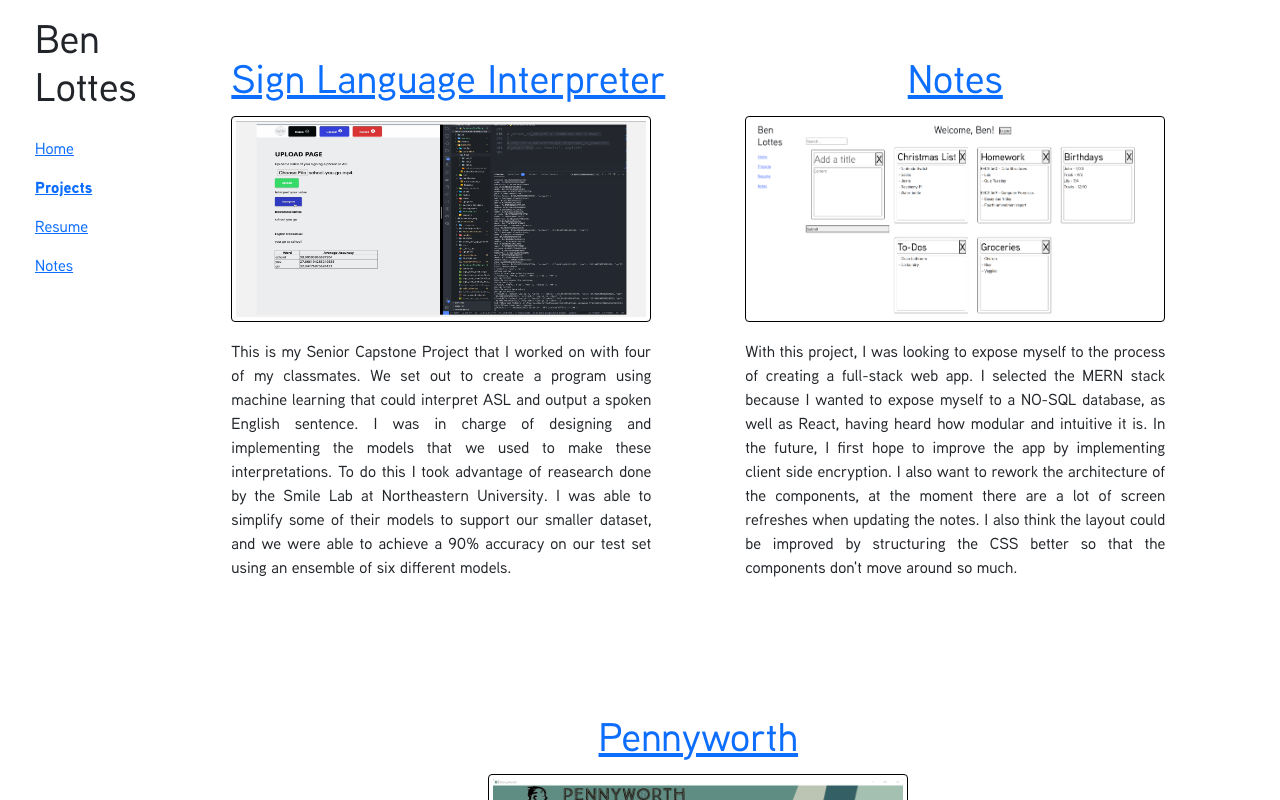
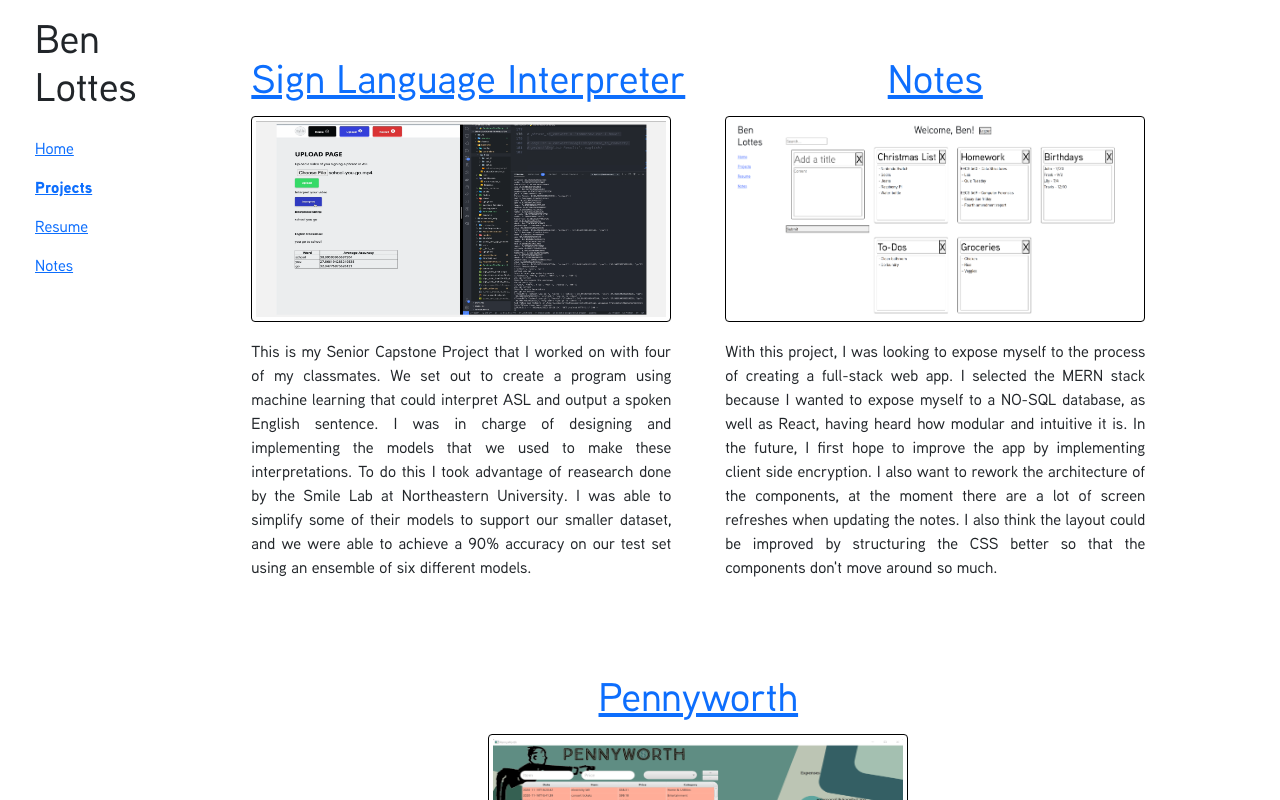
Before and after one commit to benlottes/benlottes.com, a React (Create React App) app in the folder benlottes-react-app/: page /Projects in a window 1280 px wide. Shown: the top 800 px of the page. Built offline with nearby package versions, Linux system fonts and the light colour scheme.

Commit message:
fixed spacing of projects

```diff
--- a/benlottes-react-app/src/App.css
+++ b/benlottes-react-app/src/App.css
@@ -103,7 +103,7 @@ p {
   justify-content: center;
   align-items: center;
   height: 80vh;
-  gap: 80px;
+  gap: 40px;
 }
 
 .bio-align{
```
